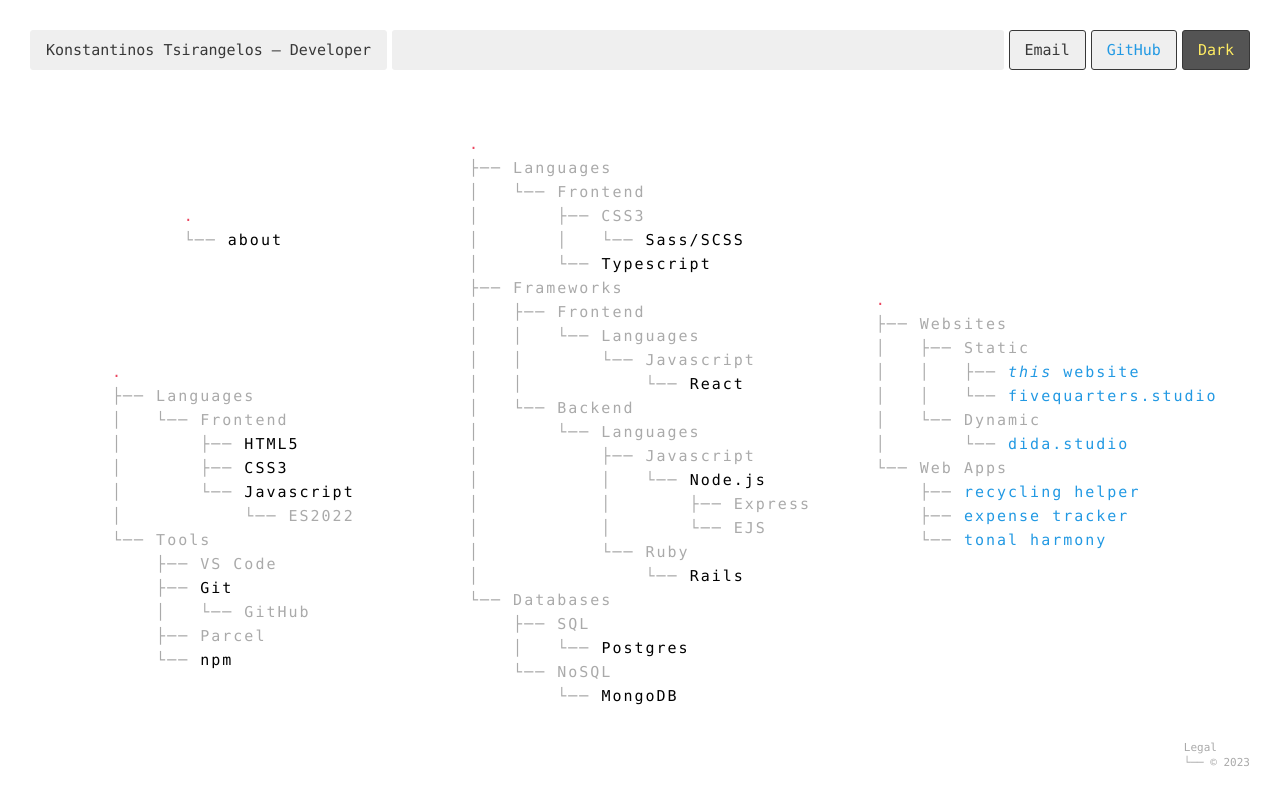
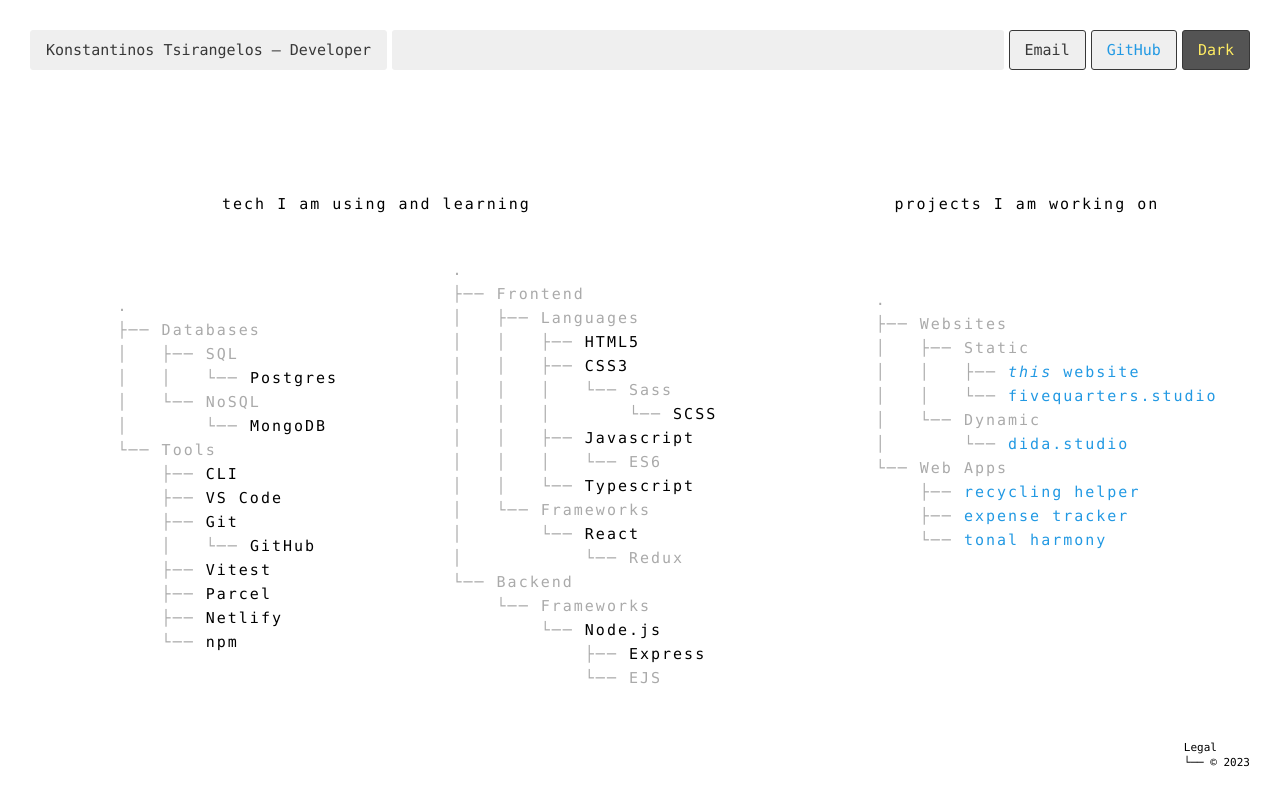
Before and after one commit to ktsirangelos/k, a plain HTML site: page index.html in a window 1280 px wide. Drawn offline with Linux system fonts and the light colour scheme.

Commit message:
new outline

```diff
--- a/index.html
+++ b/index.html
@@ -47,66 +47,55 @@
     </header>
     <main>
       <div class="about">
-        <pre>
-<span class="tree-title">.</span>
-└── <span class="tree-highlight">about</span></pre>
+        <p>tech I am using and learning</p>
       </div>
-      <!-- <div class="legend">
-        <pre>
-legend
-├── <span class="tree-title">1</span> building with
-├── <span class="tree-title">2</span> expanding to
-├── <span class="tree-title">3</span> working on
-└── <a href="">blue</a> links</pre>
-      </div> -->
+      <div class="works">
+        <p>projects I am working on</p>
+      </div>
       <div class="stack">
         <pre>
-<span class="tree-title">.</span>
-├── Languages
-│   └── Frontend
-│       ├── <span class="tree-highlight">HTML5</span>
-│       ├── <span class="tree-highlight">CSS3</span>
-│       └── <span class="tree-highlight">Javascript</span>
-│           └── ES2022
-└── Tools
-    ├── VS Code
-    ├── <span class="tree-highlight">Git</span>
-    │   └── GitHub
-    ├── Parcel
-    └── <span class="tree-highlight">npm</span></pre>
+.
+├── Frontend
+│   ├── Languages
+│   │   ├── <span class="tree-highlight">HTML5</span>
+│   │   ├── <span class="tree-highlight">CSS3</span>
+│   │   │   └── Sass
+│   │   │       └── <span class="tree-highlight">SCSS</span>
+│   │   ├── <span class="tree-highlight">Javascript</span>
+│   │   │   └── ES6
+│   │   └── <span class="tree-highlight">Typescript</span>
+│   └── Frameworks
+│       └── <span class="tree-highlight">React</span>
+│           └── Redux
+└── Backend
+    └── Frameworks
+        └── <span class="tree-highlight">Node.js</span>
+            ├── <span class="tree-highlight">Express</span>
+            └── EJS</pre>
       </div>
 
       <div class="learn">
         <pre>
-<span class="tree-title">.</span>
-├── Languages
-│   └── Frontend
-│       ├── CSS3
-│       │   └── <span class="tree-highlight">Sass/SCSS</span>
-│       └── <span class="tree-highlight">Typescript</span>
-├── Frameworks
-│   ├── Frontend
-│   │   └── Languages
-│   │       └── Javascript
-│   │           └── <span class="tree-highlight">React</span>
-│   └── Backend
-│       └── Languages
-│           ├── Javascript
-│           │   └── <span class="tree-highlight">Node.js</span>
-│           │       ├── Express
-│           │       └── EJS
-│           └── Ruby
-│               └── <span class="tree-highlight">Rails</span>
-└── Databases
-    ├── SQL
-    │   └── <span class="tree-highlight">Postgres</span>
-    └── NoSQL
-        └── <span class="tree-highlight">MongoDB</span></pre>
+.
+├── Databases
+│   ├── SQL
+│   │   └── <span class="tree-highlight">Postgres</span>
+│   └── NoSQL
+│       └── <span class="tree-highlight">MongoDB</span>
+└── Tools
+    ├── <span class="tree-highlight">CLI</span>
+    ├── <span class="tree-highlight">VS Code</span>
+    ├── <span class="tree-highlight">Git</span>
+    │   └── <span class="tree-highlight">GitHub</span>
+    ├── <span class="tree-highlight">Vitest</span>
+    ├── <span class="tree-highlight">Parcel</span>
+    ├── <span class="tree-highlight">Netlify</span>
+    └── <span class="tree-highlight">npm</span></pre>
       </div>
 
       <div class="projects">
         <pre>
-<span class="tree-title">.</span>
+.
 ├── Websites
 │   ├── Static
 │   │   ├── <a href="https://github.com/ktsirangelos/k" target="_blank" rel="noopener noreferrer"><em>this</em> website</a>
--- a/style.css
+++ b/style.css
@@ -102,7 +102,7 @@
 main {
   display: grid;
   grid-template-columns: repeat(3, 1fr);
-  grid-template-rows: repeat(3, 1fr);
+  grid-template-rows: 5fr 10fr 10fr;
   margin: 0 3rem;
   font-family: monaco, monospace;
   font-size: 1.5rem;
@@ -132,7 +132,6 @@
   color: black;
 }
 
-.about,
 .legend,
 .stack,
 .learn,
@@ -143,11 +142,13 @@
 
 .about {
   grid-column-start: 1;
-  grid-column-end: 2;
+  grid-column-end: 3;
   grid-row-start: 1;
   grid-row-end: 2;
   cursor: pointer;
   color: black;
+  align-self: center;
+  margin-left: 15vw;
 }
 
 .legend {
@@ -161,17 +162,26 @@
   font-size: 1.1rem;
 }
 
+.works {
+  grid-column-start: 3;
+  grid-column-end: 4;
+  grid-row-start: 1;
+  grid-row-end: 2;
+  align-self: center;
+  margin-left: 4vw;
+}
+
 .stack {
-  grid-column-start: 1;
-  grid-column-end: 2;
+  grid-column-start: 2;
+  grid-column-end: 3;
   grid-row-start: 2;
   grid-row-end: 4;
 }
 
 .learn {
-  grid-column-start: 2;
-  grid-column-end: 3;
-  grid-row-start: 1;
+  grid-column-start: 1;
+  grid-column-end: 2;
+  grid-row-start: 2;
   grid-row-end: 4;
 }
 
@@ -194,5 +204,4 @@
   line-height: 1.5rem;
   display: flex;
   justify-content: end;
-  color: #aaaaaa;
 }
```
